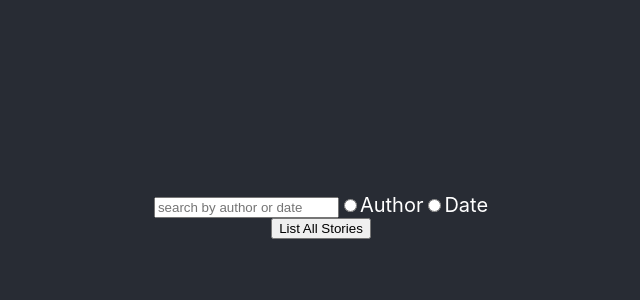
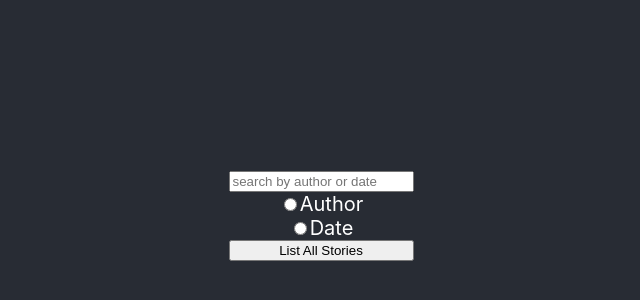
Before and after one commit to JamesMessina/hackathon_news, a React (Create React App) app: page / in a window 1280 px wide. Shown: the part 184-484 px from the top of the page, without its empty margins (319-959 px from the left). Built offline with nearby package versions, Linux system fonts and the light colour scheme; no server answers.

Commit message:
improving functionality for searchbar

```diff
--- a/src/App.js
+++ b/src/App.js
@@ -37,7 +37,8 @@ class StoryList extends Component{
     this.setState({searchType: value})
   }
 
-  handleButtonClick = () =>{
+  handleButtonClick = (e) =>{
+    e.preventDefault();
     if(this.state.isClicked === false){
       this.setState({isClicked: true})
     }else{
@@ -66,26 +67,30 @@ class StoryList extends Component{
     return (
       <div className="App">
       <header className="App-header">
-        <form style = {{fontSize: "20px"}}>
+        <form onSubmit={(e) => {this.handleButtonClick(e)}} style = {{fontSize: "20px", display: "flex", flexDirection: "column"}}>
           <input name="searchTerm" placeholder="search by author or date" type="text" value={this.state.searchTerm} onChange={(e) =>{this.handleChange(e)}}/>
-          <input type="radio" id="author" checked={this.state.searchType === 'author'} onClick ={() => {this.handleClick('author')}}/>
-          <label for="author">Author</label>
-          <input type="radio" id="date" checked={this.state.searchType === 'date'} onClick ={() => {this.handleClick('date')}} />
-          <label for="date">Date</label>
+          <div>
+            <input type="radio" id="author" value="author" onClick ={(e) => {this.handleClick(e)}}/>
+            <label htmlFor="author">Author</label>
+          </div>
+          <div>
+            <input type="radio" id="date" onClick ={(e) => {this.handleClick(e)}} />
+            <label htmlFor='date'>Date</label>
+          </div>
+          <button>List All Stories</button>
         </form>
-        <button onClick={this.handleButtonClick}>List All Stories</button>
         {this.state.isClicked ?
           <ListStories stories={this.state.stories}/> :
           <div></div>
         }
-        {
+        {/* {
           (this.state.searchTerm && this.state.searchType === 'date') ?
           <ListStories stories={this.state.stories.filter(this.filterSearchByDate(this.state.searchTerm))}/> :
           (this.state.searchTerm && this.state.searchType === 'author') ?
           <ListStories stories={this.state.stories.filter(this.filterSearchByAuthor(this.state.searchTerm))}/> :
           <div></div>
 
-        }
+        } */}
       </header>
       </div>
     );
```
